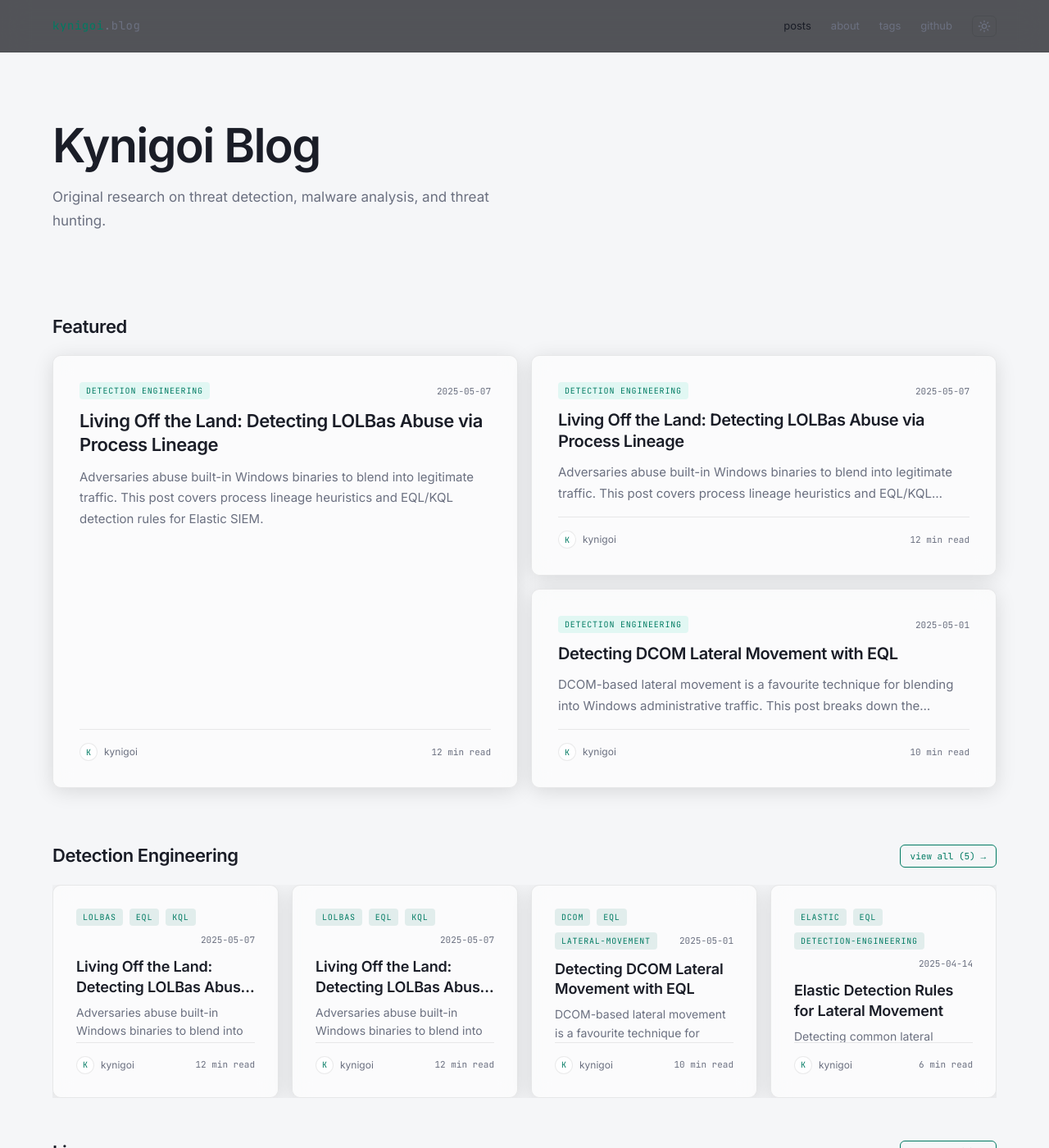
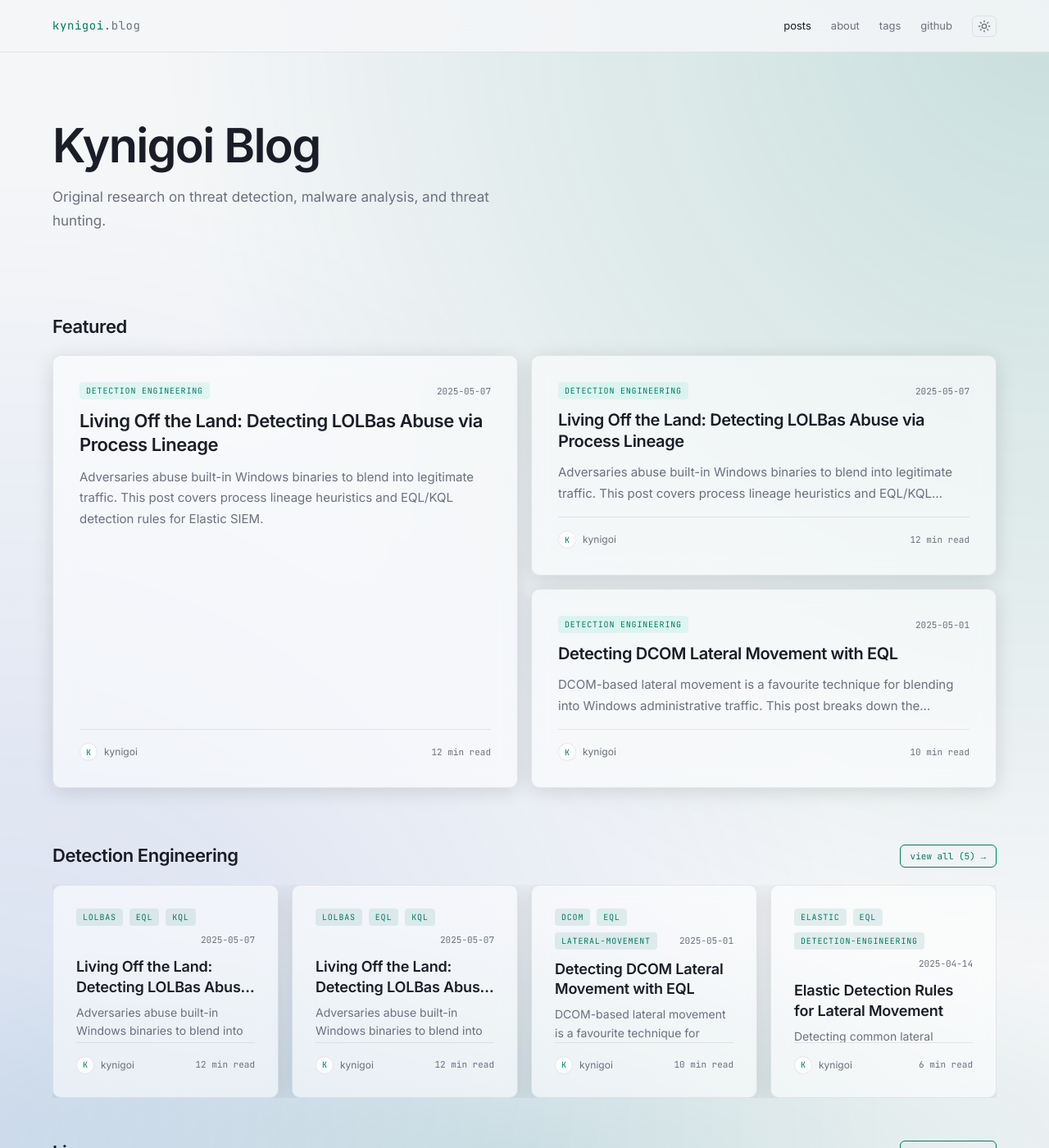
Before and after one commit to unresolvedhost/kynigoi-blog-theme, a Jekyll site: the page built from index.html, in a window 1280 px wide and 1400 px high. Shown: the whole window at 82% size. Built offline with Jekyll 4.4.1, drawn with Linux system fonts in a browser that asks for light colours; some web fonts are replaced; a script that is not in the unit is left out; the list of posts is cut into pages by our own code.

Commit message:
FIX: Slow background animation

```diff
--- a/_includes/background.html
+++ b/_includes/background.html
@@ -1,61 +1 @@
-<div id="site-bg" aria-hidden="true"></div>
-
-<style>
-  #site-bg {
-    position:       fixed;
-    inset:          0;
-    z-index:        -1;
-    width:          100%;
-    height:         100%;
-    pointer-events: none;
-    opacity:        0.1;
-  }
-</style>
-
-<script src="https://cdnjs.cloudflare.com/ajax/libs/three.js/r134/three.min.js"></script>
-<script src="https://cdn.jsdelivr.net/npm/vanta@latest/dist/vanta.net.min.js"></script>
-<script>
-(function() {
-  function isDark() {
-    const t = document.documentElement.getAttribute('data-theme')
-    if (t === 'dark')  return true
-    if (t === 'light') return false
-    return window.matchMedia('(prefers-color-scheme: dark)').matches
-  }
-
-  function getOpts() {
-    return isDark()
-      ? { color: 0x00d4aa, backgroundColor: 0x0d0f14 }
-      : { color: 0x007a62, backgroundColor: 0xf5f6f8 }
-  }
-
-  let vantaEffect = null
-
-  function initVanta() {
-    if (vantaEffect) vantaEffect.destroy()
-    vantaEffect = VANTA.NET({
-      el:            '#site-bg',
-      mouseControls:  false,
-      touchControls:  false,
-      gyroControls:   false,
-      minHeight:      200,
-      minWidth:       200,
-      scale:          1.0,
-      scaleMobile:    1.0,
-      points:         8,
-      maxDistance:    22,
-      spacing:        18,
-      showDots:       true,
-      ...getOpts()
-    })
-  }
-
-  window.addEventListener('load', initVanta)
-
-  document.addEventListener('click', function(e) {
-    if (e.target.closest('#theme-toggle')) {
-      setTimeout(initVanta, 50)
-    }
-  })
-})()
-</script>
+<div class="site-bg" aria-hidden="true"></div>
--- a/_sass/_nav.scss
+++ b/_sass/_nav.scss
@@ -3,9 +3,19 @@ nav.site-nav {
   position:        sticky;
   top:             0;
   z-index:         100;
-  background:      rgba(13, 15, 20, 0.7);
+  background:      rgba(13, 15, 20, 0.75);
   backdrop-filter: blur(16px);
   -webkit-backdrop-filter: blur(16px);
+
+  [data-theme="light"] & {
+    background: rgba(245, 246, 248, 0.85);
+  }
+
+  @media (prefers-color-scheme: light) {
+    :root:not([data-theme]) & {
+      background: rgba(245, 246, 248, 0.85);
+    }
+  }
   border-bottom:   1px solid var(--border);
   padding:         0 $space-xl;
   display:         flex;
--- /dev/null
+++ b/_sass/background.scss
@@ -0,0 +1,29 @@
+@use "variables" as *;
+
+.site-bg {
+  position:       fixed;
+  inset:          0;
+  z-index:        -1;
+  pointer-events: none;
+
+  background:
+    radial-gradient(ellipse at top right,    rgba(0, 212, 170, 0.12) 0%, transparent 60%),
+    radial-gradient(ellipse at bottom left,  rgba(79, 142, 247, 0.10) 0%, transparent 60%),
+    radial-gradient(ellipse 80% 20% at bottom center, rgba(0, 212, 170, 0.10) 0%, transparent 100%);
+
+  [data-theme="light"] & {
+    background:
+      radial-gradient(ellipse at top right,    rgba(0, 122, 98,  0.18) 0%, transparent 60%),
+      radial-gradient(ellipse at bottom left,  rgba(26, 86, 196, 0.14) 0%, transparent 60%),
+      radial-gradient(ellipse 80% 20% at bottom center, rgba(0, 122, 98, 0.12) 0%, transparent 100%);
+  }
+
+  @media (prefers-color-scheme: light) {
+    :root:not([data-theme]) & {
+      background:
+        radial-gradient(ellipse at top right,    rgba(0, 122, 98,  0.18) 0%, transparent 60%),
+        radial-gradient(ellipse at bottom left,  rgba(26, 86, 196, 0.14) 0%, transparent 60%),
+        radial-gradient(ellipse 80% 20% at bottom center, rgba(0, 122, 98, 0.12) 0%, transparent 100%);
+    }
+  }
+}
--- a/_sass/kynigoi.scss
+++ b/_sass/kynigoi.scss
@@ -1,5 +1,6 @@
 @forward "variables";
 @use "base";
+@use "background";
 @use "nav";
 @use "home";
 @use "post";
```
